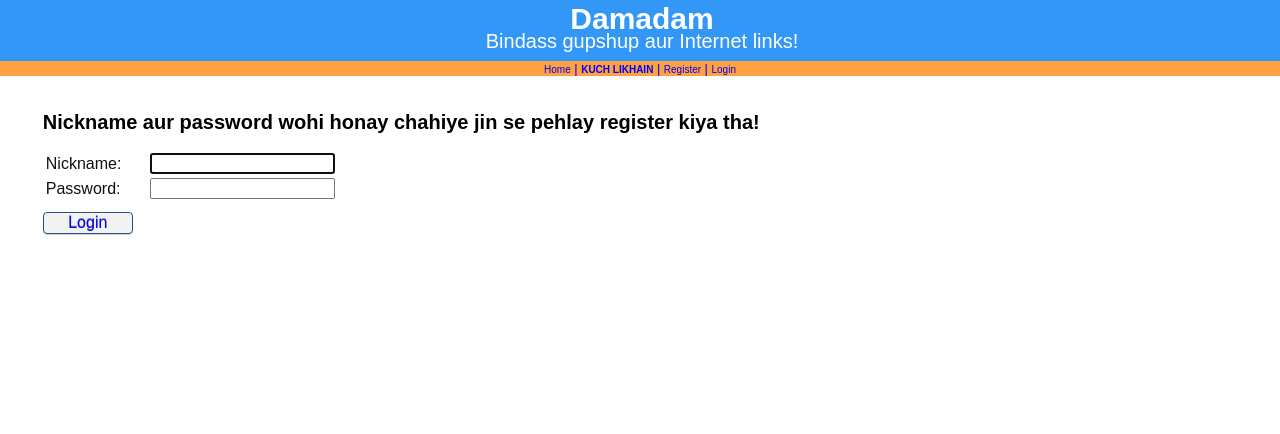
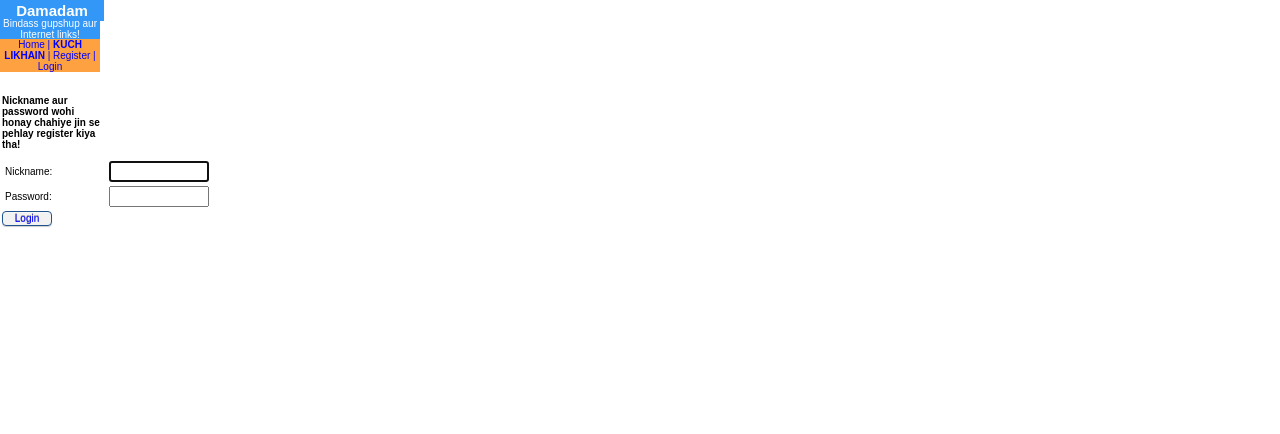
Before and after one commit to Erict19/unconnectedreddit, a Django app: page /login/?next=/edit_profile/ in a window 1280 px wide. Shown: the top 434 px of the page. Before the commit the page ends 235 px from the top, so only its background shows below. Run offline with Django 3.2, Linux system fonts and the light colour scheme; parts of the project's set-up code (start-up, migrations or seed data) failed here and were passed over.

Commit message:
testing with a single css

```diff
--- a/unconnectedreddit/templates/base.html
+++ b/unconnectedreddit/templates/base.html
@@ -2,7 +2,7 @@
 <head>
   <title>Damadam</title>
     <link rel="stylesheet" type="text/css" href="{{ STATIC_URL }}css/main.css" />
-    <link rel="stylesheet" type="text/css" media="handheld, screen and (min-width: 250px)" href="{{ STATIC_URL }}css/main2.css" />
+ <!---   <link rel="stylesheet" type="text/css" media="screen or handheld (min-width: 150px)" href="{{ STATIC_URL }}css/main2.css" /> -->
 
 
         <meta charset="utf-8">
```
